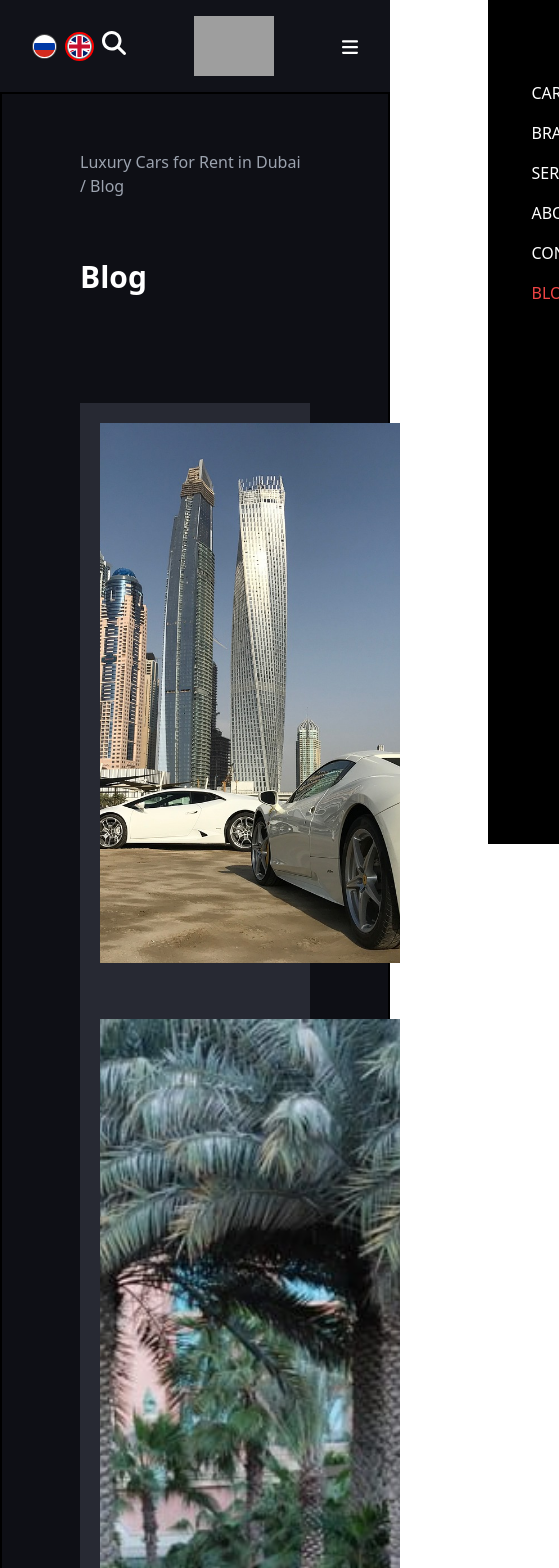
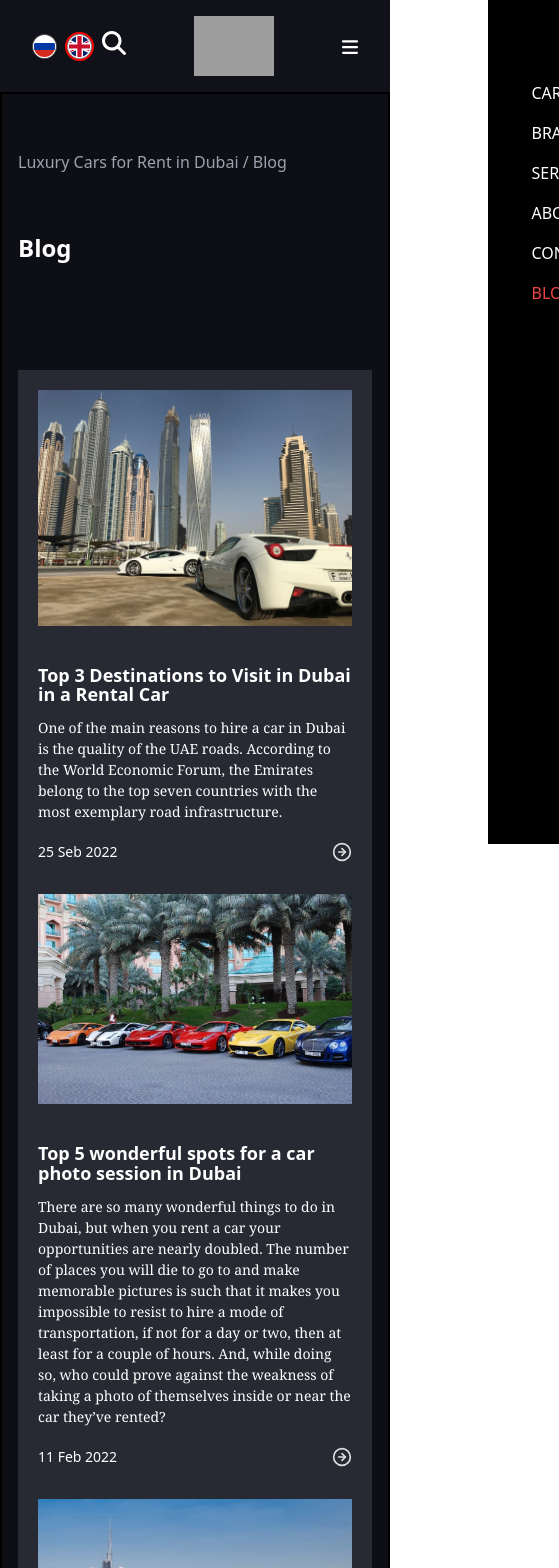
Before and after one commit to Ziyoviddin880/RentCar, a React (Vite) app: page /blog in a window 390 px wide. Shown: the top 1568 px of the page, 559 px wide, since content can reach past the window. Built offline with nearby package versions, Linux system fonts and the light colour scheme; grey boxes are pictures that could not be loaded.

Commit message:
blog page responsive end

```diff
--- a/src/pages/blog/BlogPage.jsx
+++ b/src/pages/blog/BlogPage.jsx
@@ -42,36 +42,45 @@ const BlogPage = () => {
   return (
     <>
       <div className="blog-page-container bg-[#0E0F15]">
-        <div className="text-white w-full px-[20vw] border-2 border-solid border-black pt-10 bg-cover bg-center min-h-screen ">
+        <div className="text-white w-full px-4 sm:px-[10vw] md:px-[15vw] lg:px-[20vw] border-2 border-solid border-black pt-10 bg-cover bg-center min-h-screen">
           <div className="blogLinkContainer my-4">
-            <a className="blogLink text-gray-400 hover:text-gray-200" href="https://terra-rentacar.uz/">
+            <a
+              className="blogLink text-gray-400 hover:text-gray-200"
+              href="https://terra-rentacar.uz/"
+            >
               Luxury Cars for Rent in Dubai / Blog
             </a>
           </div>
           <div className="aboutTexts flex flex-col gap-5 mb-16">
-            <h4 className="aboutTitle my-10 text-3xl font-bold leading-normal">
+            <h4 className="aboutTitle my-10 text-2xl sm:text-3xl font-bold leading-normal">
               Blog
             </h4>
           </div>
-          <div className="blog-con-menu bg-[#272933] flex flex-col gap-14 text-white p-[20px] p768:p-[30px] mb-12">
+          <div className="blog-con-menu bg-[#272933] flex flex-col gap-8 sm:gap-10 lg:gap-14 text-white p-5 sm:p-[20px] md:p-[30px] mb-12">
             {blogData.map((blog) => (
-              <div key={blog.id} className="blog-con-card p768:flex gap-8 flex">
+              <div
+                key={blog.id}
+                className="blog-con-card flex flex-col md:flex-row gap-4 sm:gap-8"
+              >
                 <img
                   src={blog.blog_image}
                   alt={blog.blog_title}
-                  className="max-w-[300px] object-cover"
+                  className="w-full max-w-full sm:max-w-[200px] md:max-w-[250px] lg:max-w-[300px] object-cover"
                 />
-                <div className="info flex flex-col justify-between mt-6 p768:mt-0">
-                  <h2 className="text-[20px] p480:text-[36px] mb-3 p768:mb-[35px] leading-[110%] font-semibold mt-2">
+                <div className="info flex flex-col justify-between mt-4 sm:mt-6 md:mt-0">
+                  <h2 className="text-[18px] sm:text-[20px] md:text-[24px] lg:text-[36px] mb-3 md:mb-[20px] lg:mb-[35px] leading-[110%] font-semibold mt-2">
                     {blog.blog_title}
                   </h2>
-                  <p className="text-[16px] p480:text-[18px] font-serif">
+                  <p className="text-[14px] sm:text-[16px] lg:text-[18px] font-serif">
                     {blog.blog_short_text}
                   </p>
-                  <Link to={`${blog.id}`} className="flex mt-[20px] p768:mt-0 items-center justify-between">
-                    <span>{blog.blog_date}</span>
+                  <Link
+                    to={`${blog.id}`}
+                    className="flex mt-[20px] sm:mt-4 lg:mt-6 items-center justify-between"
+                  >
+                    <span className="text-sm sm:text-base">{blog.blog_date}</span>
                     <a href="#" className="transform hover:scale-110">
-                      <FiArrowRightCircle className="text-[30px] opacity-85" />
+                      <FiArrowRightCircle className="text-[20px] sm:text-[25px] lg:text-[30px] opacity-85" />
                     </a>
                   </Link>
                 </div>
@@ -81,6 +90,7 @@ const BlogPage = () => {
         </div>
       </div>
     </>
+
   )
 };
 
```
